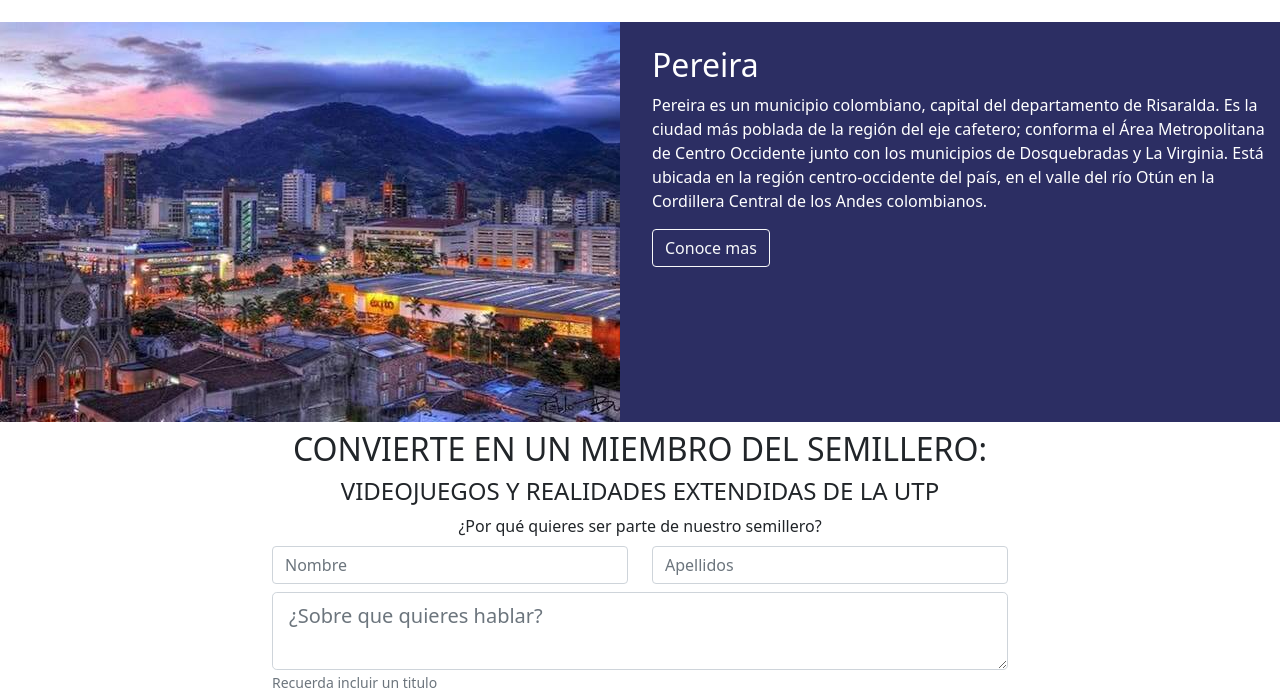
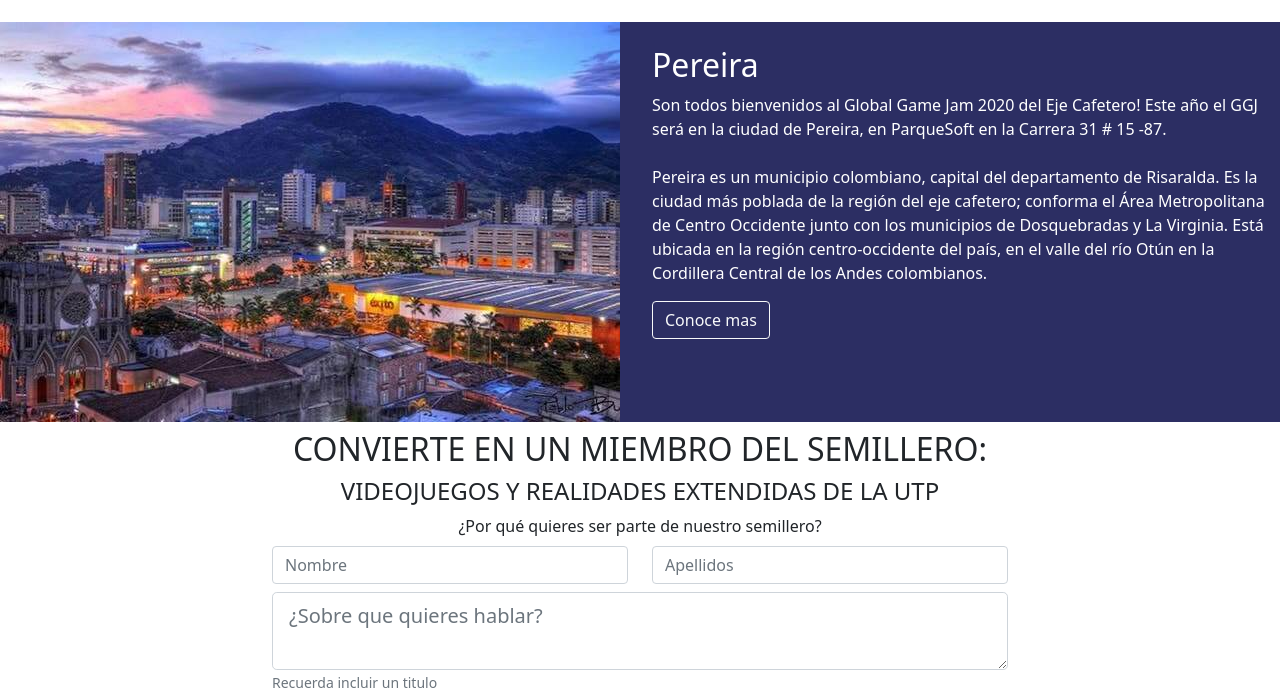
Before and after one commit to Alcogu/GGJ, a plain HTML site: page index.html in a window 1280 px wide. Shown: the part 1444-2143 px from the top of the page. Drawn offline with nearby package versions, Linux system fonts and the light colour scheme.

Commit message:
se añade texto a la seccion luar y fecha

```diff
--- a/index.html
+++ b/index.html
@@ -140,7 +140,10 @@
           </div>
           <div class="col-12 col-lg-6 pt-2 pb-4 pt-4">
             <h2>Pereira</h2>
-            <p>Pereira es un municipio colombiano, capital del departamento de Risaralda.
+            <p>Son todos bienvenidos al Global Game Jam 2020 del Eje Cafetero!
+	      Este año el GGJ será en la ciudad de Pereira, en ParqueSoft en la Carrera 31 # 15 -87.<br><br>
+
+	      Pereira es un municipio colombiano, capital del departamento de Risaralda.
               Es la ciudad más poblada de la región del eje cafetero; conforma el Área Metropolitana
               de Centro Occidente junto con los municipios de Dosquebradas y La Virginia. Está ubicada
               en la región centro-occidente del país, en el valle del río Otún en la Cordillera Central
```
